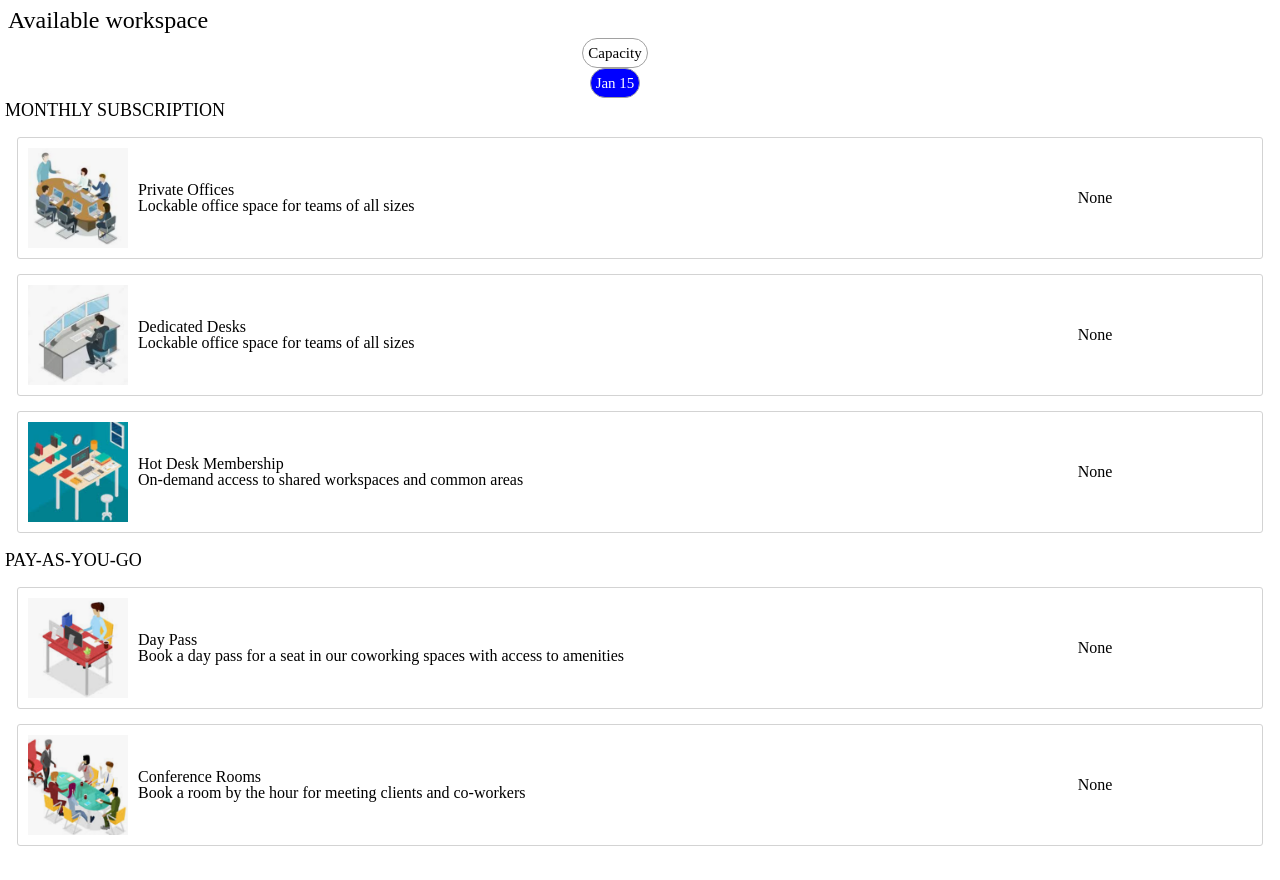
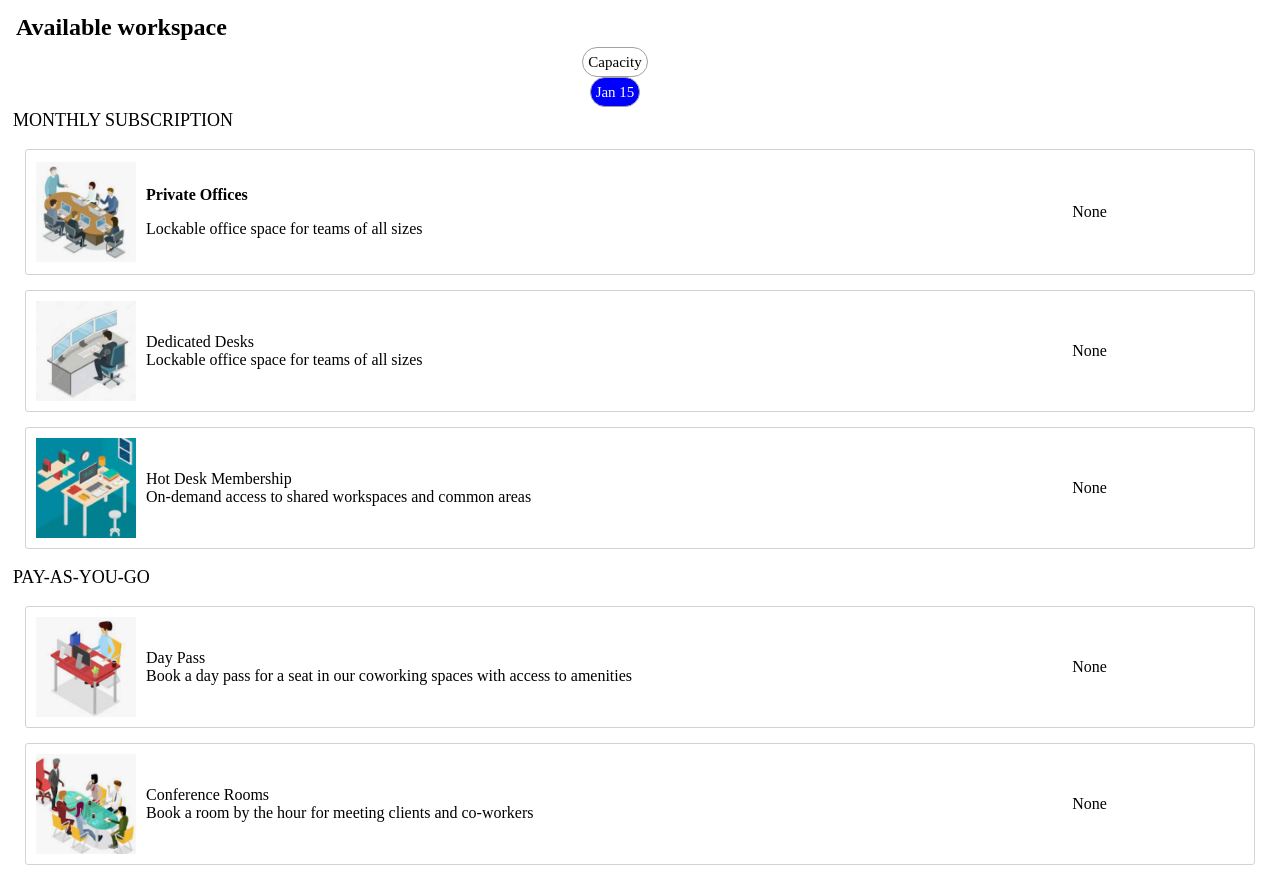
Before and after one commit to space-bnb/workspace, a React app: page / in a window 1280 px wide. Built offline with nearby package versions, Linux system fonts and the light colour scheme; the HTML template or start-up script is replaced by a standard one.

Commit message:
Adding files to compression

```diff
--- a/client/src/components/MoveInContent.jsx
+++ b/client/src/components/MoveInContent.jsx
@@ -9,12 +9,6 @@ const generateMonth = (date) => {
     current.setDate(current.getDate() + 1);
   }
   return totalDates;
-}
-
-const modifyDay = (date, days) => {
-  let result = new Date(date);
-  result.setDate(result.getDate() + days);
-  return result;
 }
 
 const MoveInContent = (props) => {
--- a/client/src/style.scss
+++ b/client/src/style.scss
@@ -1,48 +1,3 @@
-/* Resetting CSS */
-html, body, div, span, applet, object, iframe,
-h1, h2, h3, h4, h5, h6, p, blockquote, pre,
-a, abbr, acronym, address, big, cite, code,
-del, dfn, em, img, ins, kbd, q, s, samp,
-small, strike, strong, sub, sup, tt, var,
-b, u, i, center,
-dl, dt, dd, ol, ul, li,
-fieldset, form, label, legend,
-table, caption, tbody, tfoot, thead, tr, th, td,
-article, aside, canvas, details, embed,
-figure, figcaption, footer, header, hgroup,
-menu, nav, output, ruby, section, summary,
-time, mark, audio, video {
-  margin: 0;
-  padding: 0;
-  border: 0;
-  font-size: 100%;
-  font: inherit;
-  vertical-align: baseline;
-}
-
-article, aside, details, figcaption, figure,
-footer, header, hgroup, menu, nav, section {
-  display: block;
-}
-body {
-  line-height: 1;
-}
-ol, ul {
-  list-style: none;
-}
-blockquote, q {
-  quotes: none;
-}
-blockquote:before, blockquote:after,
-q:before, q:after {
-  content: '';
-  content: none;
-}
-table {
-  border-collapse: collapse;
-  border-spacing: 0;
-}
-
 /* Local CSS */
 
 h5 {
--- a/package.json
+++ b/package.json
@@ -24,6 +24,7 @@
     "jest": "^26.6.3",
     "mongodb": "^3.6.3",
     "mongoose": "^5.11.12",
+    "node-sass": "^4.14.1",
     "react": "^17.0.1",
     "react-modal": "^3.12.1",
     "style-loader": "^2.0.0"
@@ -35,12 +36,14 @@
     "@webpack-cli/init": "^1.1.1",
     "babel-loader": "^8.2.2",
     "babel-plugin-syntax-dynamic-import": "^6.18.0",
+    "brotli-webpack-plugin": "^1.1.0",
+    "compression-webpack-plugin": "^7.1.2",
     "css-loader": "^5.0.1",
     "eslint-config-hackreactor": "git://github.com/reactorcore/eslint-config-hackreactor",
     "nodemon": "^2.0.7",
     "react-dom": "^17.0.1",
     "sass": "^1.32.5",
-    "sass-loader": "^10.1.1",
+    "sass-loader": "^7.1.0",
     "supertest": "^6.1.3",
     "terser-webpack-plugin": "^5.1.1",
     "url-loader": "^4.1.1",
```
Also changed, not shown: 1 other file (tests, documents, lock files or other folders).
